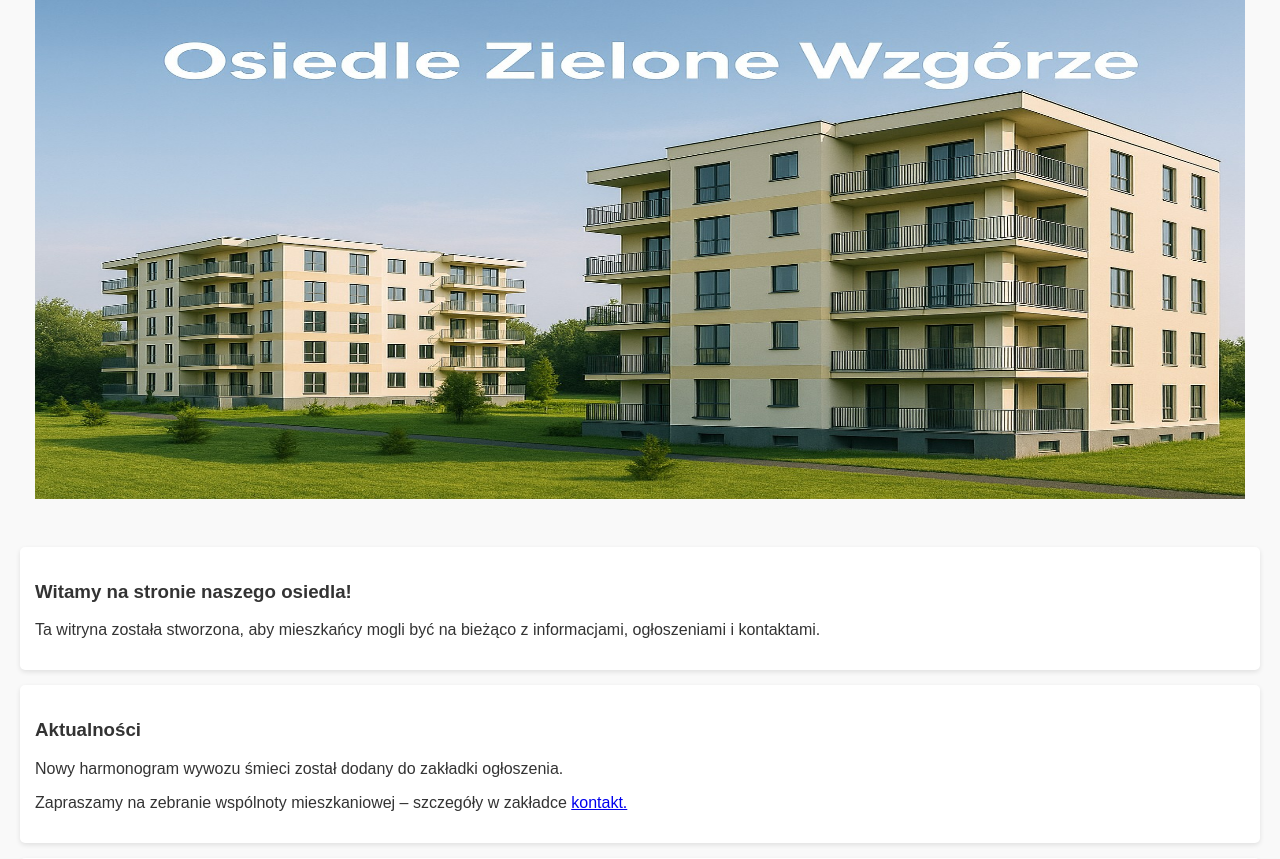
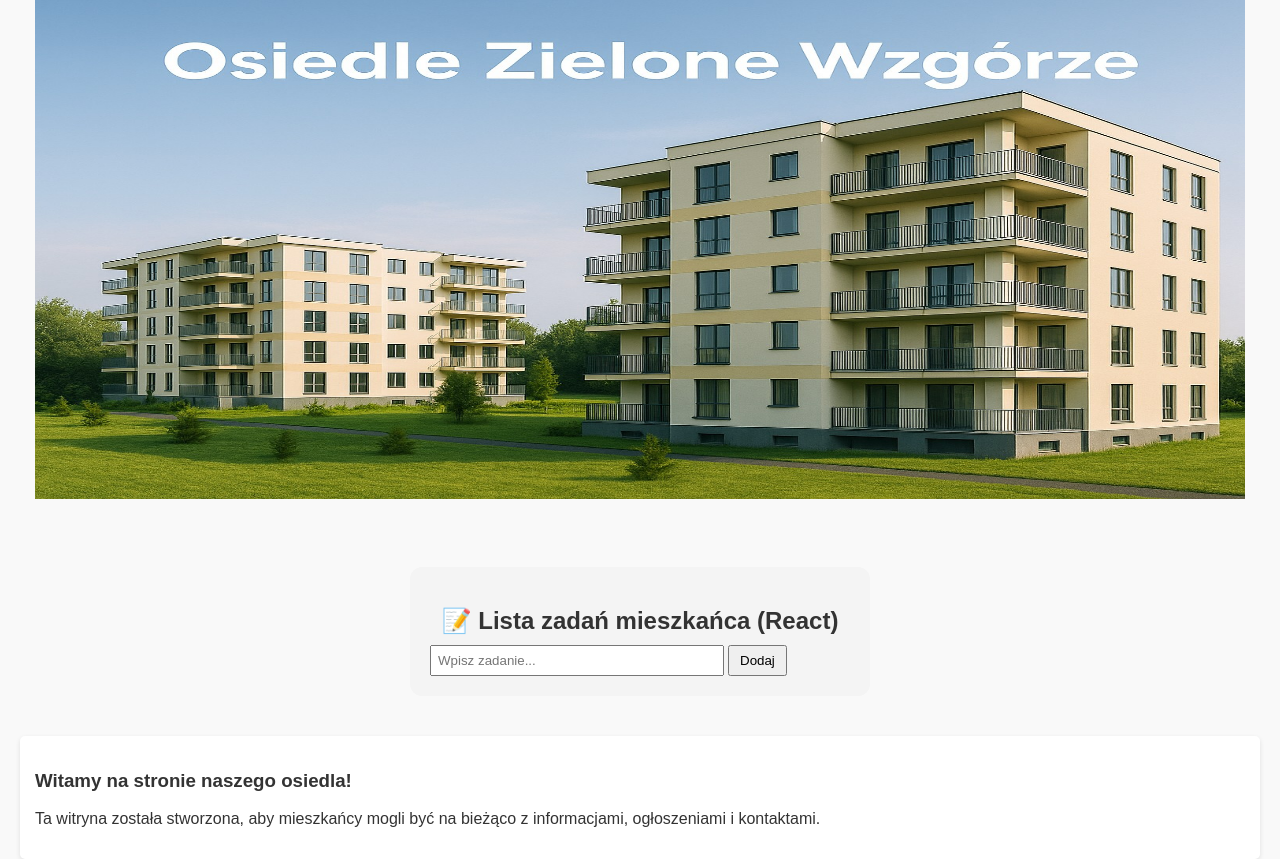
Before and after one commit to Dowierkowicz/Osiedle, a Java web app: page / in a window 1280 px wide. Shown: the part 256-1115 px from the top of the page. Run offline with Tomcat 11, a stand-in JSP engine, Linux system fonts and the light colour scheme; some libraries are stand-ins or nearby versions.

Commit message:
Add files via upload

```diff
--- a/Osiedle/src/main/webapp/index.jsp
+++ b/Osiedle/src/main/webapp/index.jsp
@@ -66,6 +66,113 @@
     <br>
     <!-- Sekcja z najważniejszymi blokami treści -->
     <section>
+        <div id="react-todo"></div>
+
+        <!-- React CDN -->
+        <script src="https://unpkg.com/react@18/umd/react.development.js" crossorigin></script>
+        <script src="https://unpkg.com/react-dom@18/umd/react-dom.development.js" crossorigin></script>
+        <script src="https://unpkg.com/babel-standalone@6/babel.min.js"></script>
+
+        <style>
+            .todo-app {
+                max-width: 420px;
+                margin: 20px auto 40px auto;
+                padding: 20px;
+                background: #f4f4f4;
+                border-radius: 12px;
+                font-family: Arial, sans-serif;
+            }
+
+            .todo-app h2 {
+                text-align: center;
+                margin-bottom: 10px;
+            }
+
+            .todo-app input {
+                width: 70%;
+                padding: 6px;
+            }
+
+            .todo-app button {
+                padding: 6px 10px;
+                margin-left: 4px;
+                cursor: pointer;
+            }
+
+            .todo-item {
+                display: flex;
+                justify-content: space-between;
+                margin-top: 8px;
+                background: #fff;
+                padding: 6px 10px;
+                border-radius: 6px;
+            }
+        </style>
+
+        <script type="text/babel">
+            const { useState } = React;
+
+            function TodoApp() {
+                const [tasks, setTasks] = useState([]);
+                const [text, setText] = useState("");
+                const [editId, setEditId] = useState(null);
+
+                function addOrEditTask() {
+                    if (text.trim() === "") return;
+
+                    if (editId !== null) {
+                        setTasks(tasks.map(t =>
+                            t.id === editId ? { ...t, name: text } : t
+                        ));
+                        setEditId(null);
+                    } else {
+                        setTasks([...tasks, { id: Date.now(), name: text }]);
+                    }
+
+                    setText("");
+                }
+
+                function deleteTask(id) {
+                    setTasks(tasks.filter(t => t.id !== id));
+                }
+
+                function editTask(task) {
+                    setText(task.name);
+                    setEditId(task.id);
+                }
+
+                return (
+                    <div className="todo-app">
+                        <h2>📝 Lista zadań mieszkańca (React)</h2>
+
+                        <input
+                            value={text}
+                            onChange={e => setText(e.target.value)}
+                            placeholder="Wpisz zadanie..."
+                        />
+                        <button onClick={addOrEditTask}>
+                            {editId ? "Zapisz" : "Dodaj"}
+                        </button>
+
+                        {tasks.map(task => (
+                            <div className="todo-item" key={task.id}>
+                                <span>{task.name}</span>
+                                <div>
+                                    <button onClick={() => editTask(task)}>✏️</button>
+                                    <button onClick={() => deleteTask(task.id)}>❌</button>
+                                </div>
+                            </div>
+                        ))}
+                    </div>
+                );
+            }
+
+            ReactDOM.createRoot(
+                document.getElementById("react-todo")
+            ).render(<TodoApp />);
+        </script>
+
+
         <!-- Blok powitalny -->
         <div class="blok">
             <h3>Witamy na stronie naszego osiedla!</h3>
```
